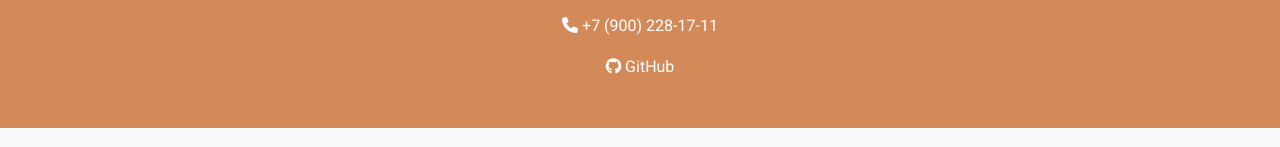
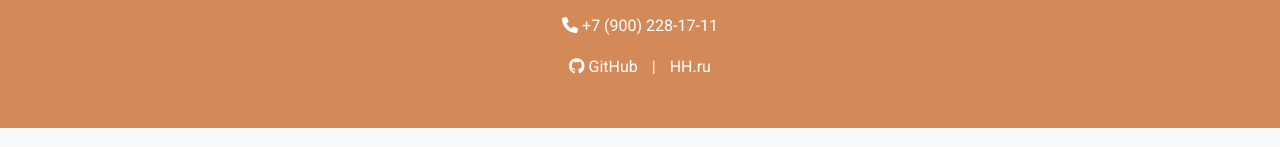
Before and after one commit to DaddyJez/ResumeSite, a plain HTML site: page index.html in a window 1280 px wide. Shown: the part 290-437 px from the top of the page. Drawn offline with Linux system fonts and the light colour scheme.

Commit message:
oneMoreLink

```diff
--- a/index.html
+++ b/index.html
@@ -31,7 +31,8 @@
             <p><i class="fas fa-phone"></i> +7 (900) 228-17-11</p>
             <p>
                 <a href="https://github.com/DaddyJez" target="_blank"><i class="fab fa-github"></i> GitHub</a>
-                <!-- | <a href="[YOUR_LINKEDIN]" target="_blank"><i class="fab fa-linkedin"></i> LinkedIn</a> -->
+                | <a href="https://hh.ru/resume/96bcaf88ff0d36f1ff0039ed1f31634b4f6f41" target="_blank"> HH.ru</a>
+
             </p>
         </div>
     </div>
```
